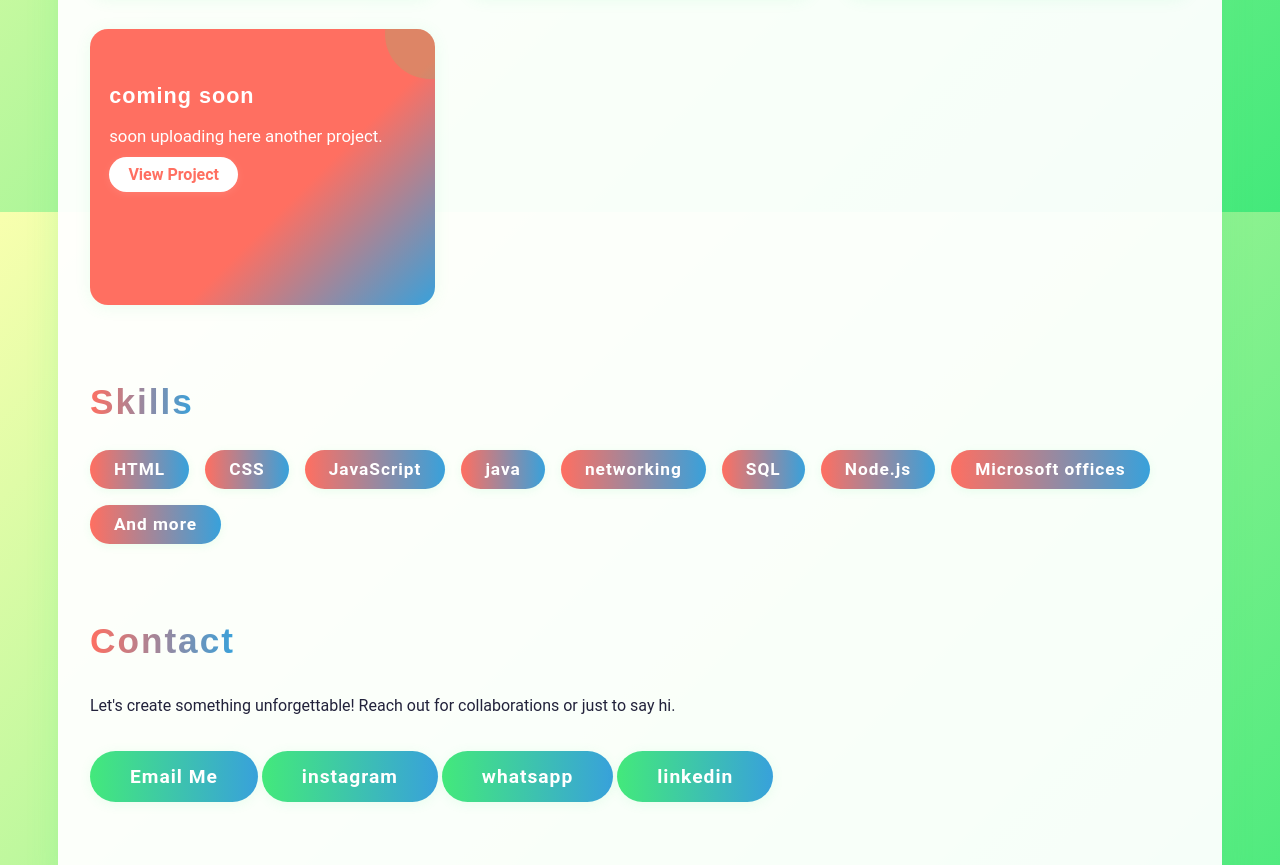
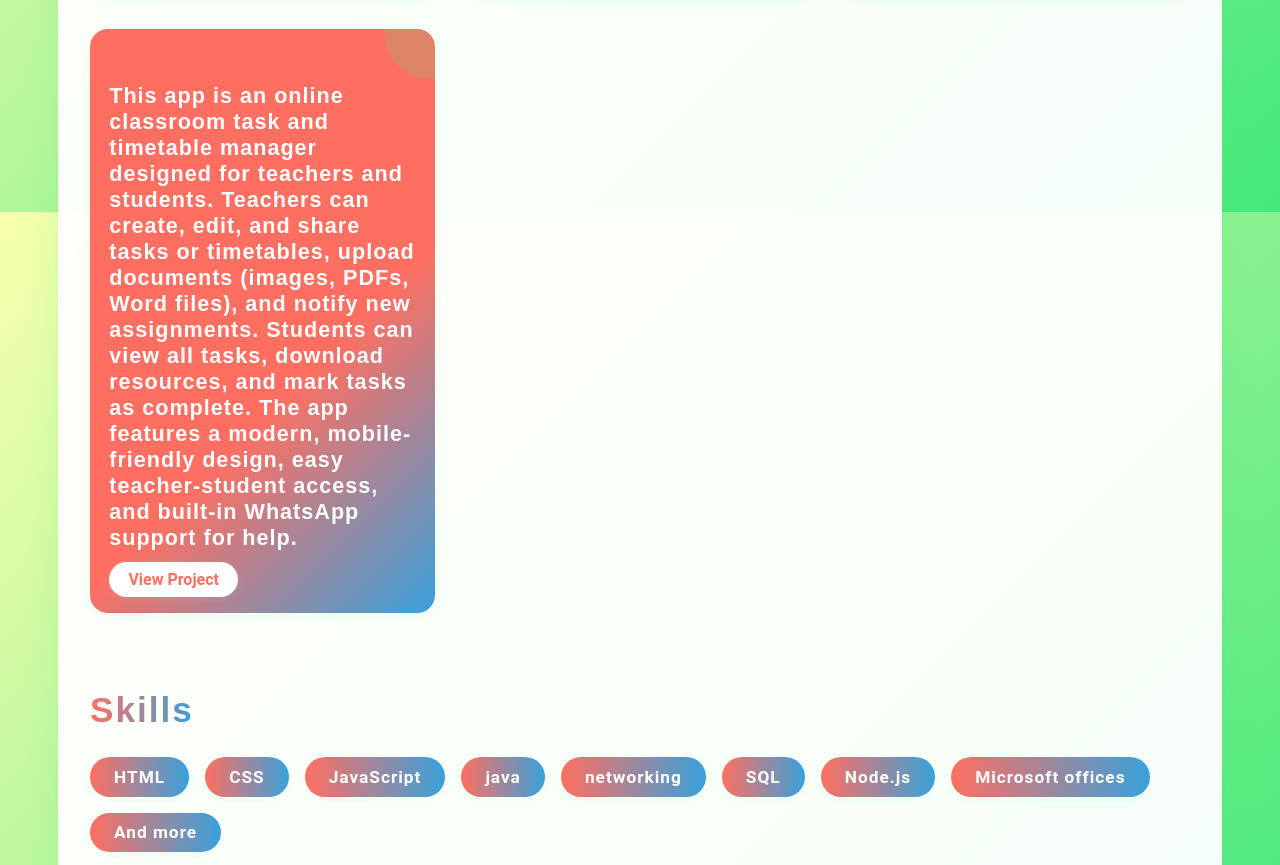
Before and after one commit to aru2125/profile, a plain HTML site: page index.html in a window 1280 px wide. Shown: the part 1388-2253 px from the top of the page. Drawn offline with Linux system fonts and the light colour scheme.

Commit message:
Replace project details with classroom task manager info
Updated project description and link for classroom task manager.

```diff
--- a/index.html
+++ b/index.html
@@ -341,9 +341,9 @@
           <a href="https://aru2125.github.io/cv-genrator/">View Project</a>
         </div>
         <div class="project-card">
-          <h3>coming soon</h3>
-          <p>soon uploading here another project.</p>
-          <a href="#">View Project</a>
+          <h3>This app is an online classroom task and timetable manager designed for teachers and students. Teachers can create, edit, and share tasks or timetables, upload documents (images, PDFs, Word files), and notify new assignments. Students can view all tasks, download resources, and mark tasks as complete. The app features a modern, mobile-friendly design, easy teacher-student access, and built-in WhatsApp support for help.</h3>
+          <p></p>
+          <a href="https://classtasks-production.up.railway.app/">View Project</a>
         </div>
       </div>
     </section>
```
